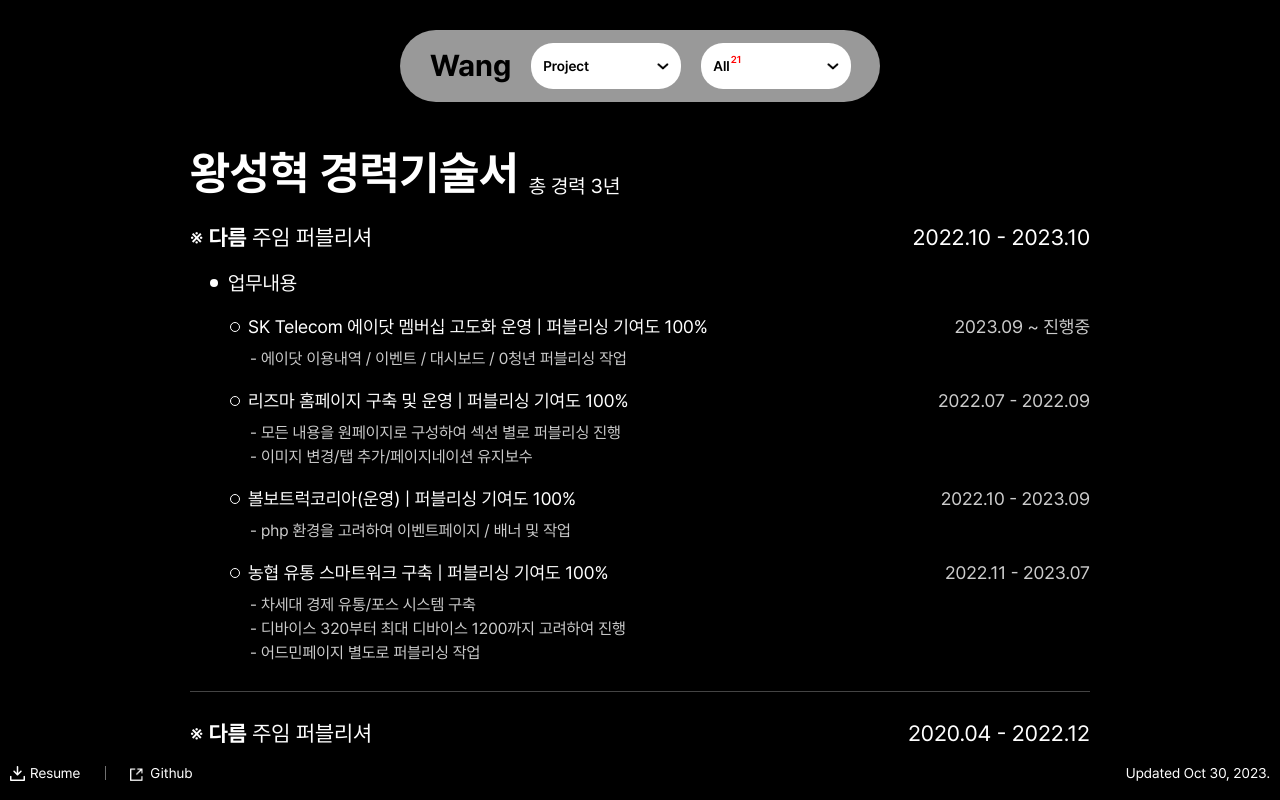
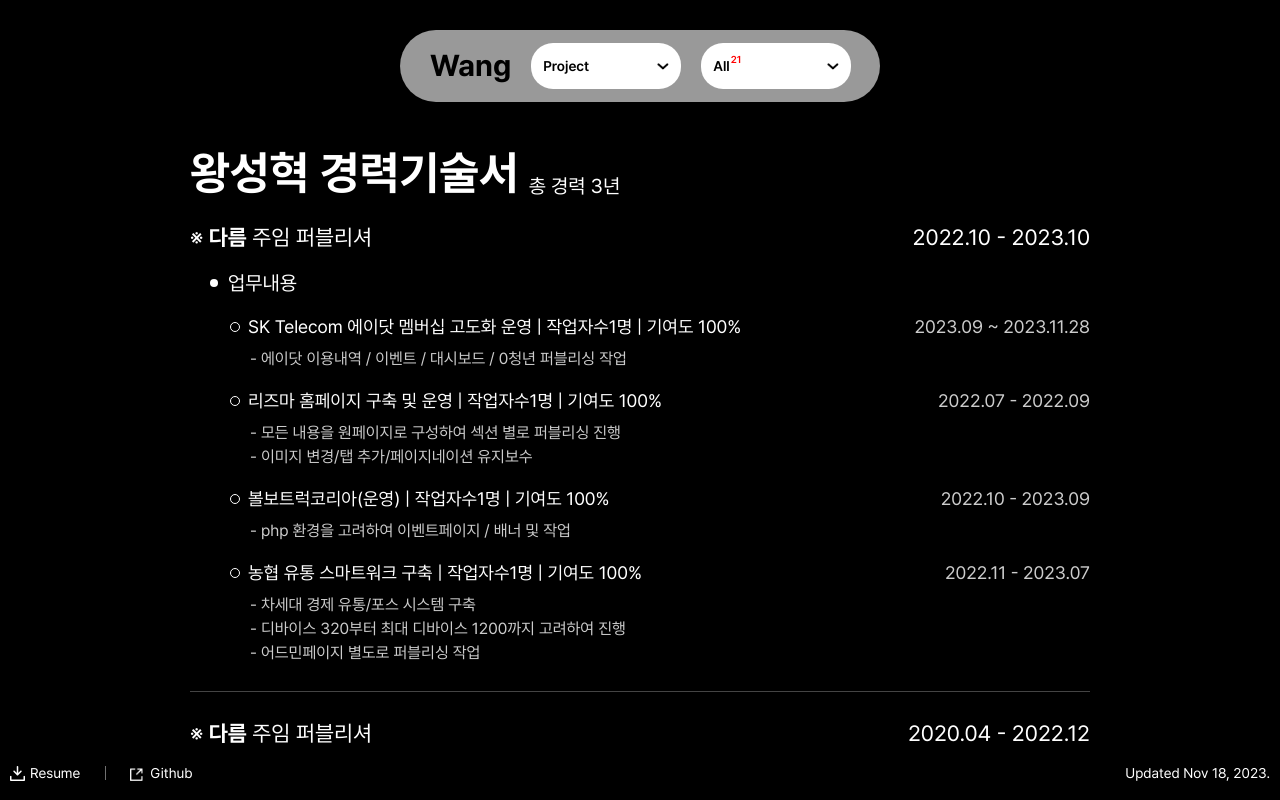
Before and after one commit to wangseonghyeok/portfolio, a React (Create React App) app: page /career in a window 1280 px wide. Built offline with nearby package versions, Linux system fonts and the light colour scheme; the HTML template or start-up script is replaced by a standard one.

Commit message:
최신화 반영

```diff
--- a/src/components/Career.js
+++ b/src/components/Career.js
@@ -38,7 +38,10 @@ export default function Carrer() {
                         <div className="title-bar">
                           <p className="title">
                             {data.title}
-                            <span> | 퍼블리싱 기여도 {data.percent}</span>
+                            <span>
+                              {" "}
+                              | 작업자수{data.count}명 | 기여도 {data.percent}
+                            </span>
                           </p>
                           <p className="date">
                             <span></span>
--- a/src/components/Footer.js
+++ b/src/components/Footer.js
@@ -13,7 +13,7 @@ export default function Footer() {
           </a>
         </li>
       </ul>
-            <span>Updated Oct 30, 2023.</span>
+      <span>Updated Nov 18, 2023.</span>
     </footer>
   );
 }
--- a/src/data.json
+++ b/src/data.json
@@ -264,7 +264,7 @@
       "id": 21,
       "skile": ["HTML", "CSS", "JQUERY"],
       "title": "SK Telecom 에이닷\n멤버십 운영",
-            "brand": "SK",
+      "brand": "SK C&C",
       "data": "2023",
       "kind": "Mobile",
       "category": "HTML,CSS",
@@ -285,28 +285,32 @@
           "title": "농협 유통 스마트워크 구축",
           "percent": "100%",
           "date": "2022.11 - 2023.07",
-                    "desc": ["차세대 경제 유통/포스 시스템 구축", "디바이스 320부터 최대 디바이스 1200까지 고려하여 진행", "어드민페이지 별도로 퍼블리싱 작업"]
+          "desc": ["차세대 경제 유통/포스 시스템 구축", "디바이스 320부터 최대 디바이스 1200까지 고려하여 진행", "어드민페이지 별도로 퍼블리싱 작업"],
+          "count": 1
         },
         {
           "id": 2,
           "title": "볼보트럭코리아(운영)",
           "percent": "100%",
           "date": "2022.10 - 2023.09",
-                    "desc": ["php 환경을 고려하여 이벤트페이지 / 배너 및 작업"]
+          "desc": ["php 환경을 고려하여 이벤트페이지 / 배너 및 작업"],
+          "count": 1
         },
         {
           "id": 3,
           "title": "리즈마 홈페이지 구축 및 운영",
           "percent": "100%",
           "date": "2022.07 - 2022.09",
-                    "desc": ["모든 내용을 원페이지로 구성하여 섹션 별로 퍼블리싱 진행", "이미지 변경/탭 추가/페이지네이션 유지보수"]
+          "desc": ["모든 내용을 원페이지로 구성하여 섹션 별로 퍼블리싱 진행", "이미지 변경/탭 추가/페이지네이션 유지보수"],
+          "count": 1
         },
         {
           "id": 4,
           "title": "SK Telecom 에이닷 멤버십 고도화 운영",
           "percent": "100%",
-                    "date": "2023.09 ~ 진행중",
-                    "desc": ["에이닷 이용내역 / 이벤트 / 대시보드 / 0청년 퍼블리싱 작업"]
+          "date": "2023.09 ~ 2023.11.28",
+          "desc": ["에이닷 이용내역 / 이벤트 / 대시보드 / 0청년 퍼블리싱 작업"],
+          "count": 1
         }
       ]
     },
@@ -320,84 +324,96 @@
           "title": "저출산고령사회위원회 홈페이지 리뉴얼 및 운영",
           "percent": "40%",
           "date": "2020.04 - 2020.05",
-                    "desc": ["공공기관 서브페이지(콘텐츠) 반응형 퍼블리싱", "웹 표준 및 웹 접근성 진행"]
+          "desc": ["공공기관 서브페이지(콘텐츠) 반응형 퍼블리싱", "웹 표준 및 웹 접근성 진행"],
+          "count": 4
         },
         {
           "id": 2,
           "title": "한국미쓰비시엘리베이터 홈페이지 리뉴얼 구축",
           "percent": "40%",
           "date": "2020.05 - 2020.06",
-                    "desc": ["서브페이지(콘텐츠) 반응형 퍼블리싱"]
+          "desc": ["서브페이지(콘텐츠) 반응형 퍼블리싱"],
+          "count": 3
         },
         {
           "id": 3,
           "title": "SK Global T World 모바일",
           "percent": "70%",
           "date": "2020.07 - 2020.12",
-                    "desc": ["메인화면, 조건 상세화면, 장바구니, 네비게이션 영역 퍼블리싱 진행"]
+          "desc": ["메인화면, 조건 상세화면, 장바구니, 네비게이션 영역 퍼블리싱 진행"],
+          "count": 3
         },
         {
           "id": 4,
           "title": "젤잔즈UC 갤러리 온라인 부스",
           "percent": "30%",
           "date": "2020.12 - 2020.12",
-                    "desc": ["게이트페이지 퍼블리싱(자료없음)"]
+          "desc": ["게이트페이지 퍼블리싱(자료없음)"],
+          "count": 3
         },
         {
           "id": 5,
           "title": "LS 전선 홈페이지 구축",
           "percent": "60%",
           "date": "2021.01 ~ 2021.02",
-                    "desc": ["서브페이지 반응형 퍼블리싱"]
+          "desc": ["서브페이지 반응형 퍼블리싱"],
+          "count": 3
         },
         {
           "id": 6,
           "title": "LG U+ 글로벌로밍인바운드 홈페이지 구축",
           "percent": "60%",
           "date": "2021.01 ~ 2021.04",
-                    "desc": ["메인화면 / 서브페이지 반응형 퍼블리싱"]
+          "desc": ["메인화면 / 서브페이지 반응형 퍼블리싱"],
+          "count": 2
         },
         {
           "id": 7,
           "title": "홈앤톤즈 쇼핑물 리뉴얼 구축/운영",
           "percent": "50%",
           "date": "2021.03 ~ 2021.12",
-                    "desc": ["서브페이지(로그인화면 결제화면 카테고리)반응형  퍼블리싱"]
+          "desc": ["서브페이지(로그인화면 결제화면 카테고리)반응형  퍼블리싱"],
+          "count": 3
         },
         {
           "id": 8,
           "title": "서울관광재단 홈페이지 유지보수",
           "percent": "70%",
           "date": "2021.03 ~ 2021.11",
-                    "desc": ["재단소개 / 사업소개 / 서울관광플라자 운영"]
+          "desc": ["재단소개 / 사업소개 / 서울관광플라자 운영"],
+          "count": 1
         },
         {
           "id": 9,
           "title": "라오나크 키인(Keyin) 홈페이지 구축",
           "percent": "40%",
           "date": "2021.04 ~ 2021.07",
-                    "desc": ["스마트락/플러스링크/브랜드스토리 반응형 퍼블리싱"]
+          "desc": ["스마트락/플러스링크/브랜드스토리 반응형 퍼블리싱"],
+          "count": 3
         },
         {
           "id": 10,
           "title": "글라인 홈페이지 구축",
           "percent": "40%",
           "date": "2021.08 ~ 2021.10",
-                    "desc": ["작가페이지/필모그래픽 페이지 반응형 퍼블리싱"]
+          "desc": ["작가페이지/필모그래픽 페이지 반응형 퍼블리싱"],
+          "count": 2
         },
         {
           "id": 11,
           "title": "다우닝 쇼핑몰 리뉴얼 및 운영",
           "percent": "40%",
           "date": "2021.09 ~ 2021.11",
-                    "desc": ["서브페이지(콘텐츠) 반응형 퍼블리싱"]
+          "desc": ["서브페이지(콘텐츠) 반응형 퍼블리싱"],
+          "count": 1
         },
         {
           "id": 12,
           "title": "EDP 프로젝트 (삼성엔지니어링)",
           "percent": "50%",
           "date": "2021.09 ~ 2021.12",
-                    "desc": ["어드민(로그인) / 서브페이지 퍼블리싱"]
+          "desc": ["어드민(로그인) / 서브페이지 퍼블리싱"],
+          "count": 3
         }
       ]
     }
```
Also changed, not shown: 1 other file (tests, documents, lock files or other folders). Lines whose indentation alone changed are shown as unchanged.
